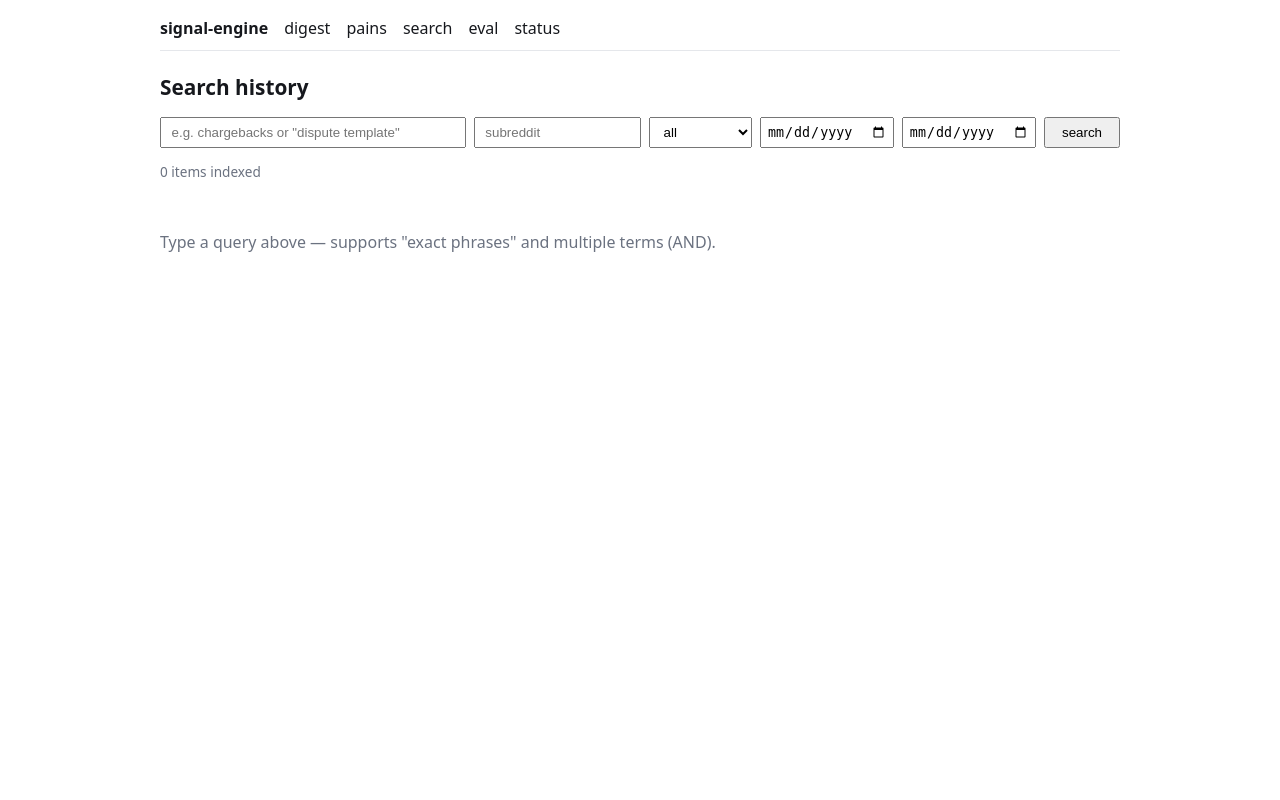
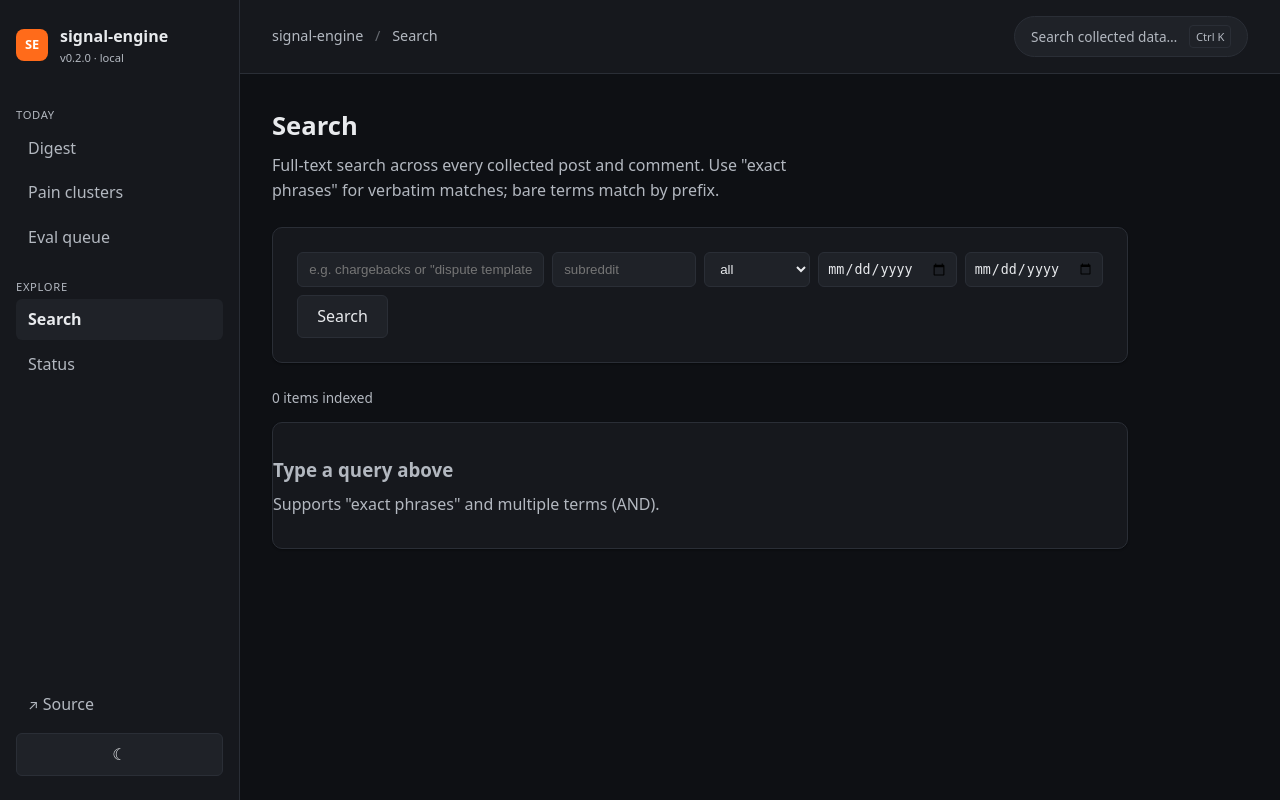
Before and after one commit to 10xdev4u-alt/signal-engine, a FastAPI app: page /search in a window 1280 px wide. Run offline with FastAPI, Linux system fonts and the light colour scheme; data comes from the database, SQL or seed files in the repository; data that the repository does not hold is empty.

Commit message:
fix: migrate all dashboard templates to designed shell layout (#60)
Five routes (digest, pains, pain_detail, profile, search, status) were
extending the stale base.html with only inline styles, so the sidebar
nav, breadcrumbs, search pill, theme toggle, and card system were missing
outside of /eval. They now extend _layout.html consistently and the old
base.html is removed.

Fixes #55

Co-authored-by: the-ai-developer <88466089+the-ai-developer@users.noreply.github.com>

```diff
--- a/signal_engine/web/templates/base.html
+++ /dev/null
@@ -1,36 +0,0 @@
-<!DOCTYPE html>
-<html lang="en">
-<head>
-<meta charset="utf-8">
-<meta name="viewport" content="width=device-width, initial-scale=1">
-<title>{% block title %}Signal Engine{% endblock %}</title>
-<style>
-  :root { --ink: #16181d; --muted: #6b7280; --line: #e5e7eb; --accent: #b45309; }
-  body { font-family: system-ui, -apple-system, sans-serif; color: var(--ink);
-         max-width: 60rem; margin: 0 auto; padding: 1rem 1.5rem 4rem; line-height: 1.55; }
-  nav { display: flex; gap: 1rem; border-bottom: 1px solid var(--line); padding-bottom: .6rem; margin-bottom: 1.2rem; }
-  nav a { text-decoration: none; color: var(--ink); }
-  nav a:hover { color: var(--accent); }
-  h1 { font-size: 1.3rem; } h2 { font-size: 1.05rem; margin-top: 1.6rem; }
-  table { border-collapse: collapse; width: 100%; margin-top: .8rem; }
-  th, td { text-align: left; padding: .35rem .6rem; border-bottom: 1px solid var(--line); }
-  th { color: var(--muted); font-weight: 600; font-size: .85rem; }
-  .num { text-align: right; }
-  .quote { border-left: 3px solid var(--line); margin: .6rem 0; padding: .3rem .9rem; color: #374151; }
-  .muted { color: var(--muted); font-size: .85rem; }
-  .score { color: var(--accent); font-variant-numeric: tabular-nums; }
-  .empty { color: var(--muted); padding: 2rem 0; }
-</style>
-</head>
-<body>
-<nav>
-  <strong>signal-engine</strong>
-  <a href="/digest">digest</a>
-  <a href="/pains">pains</a>
-  <a href="/search">search</a>
-  <a href="/eval">eval</a>
-  <a href="/status">status</a>
-</nav>
-{% block content %}{% endblock %}
-</body>
-</html>
--- a/signal_engine/web/templates/search.html
+++ b/signal_engine/web/templates/search.html
@@ -1,23 +1,35 @@
-{% extends "base.html" %}
+{% extends "_layout.html" %}
 {% block title %}Search — Signal Engine{% endblock %}
+{% block crumbs %}<a href="/digest">signal-engine</a> <span class="crumbs-sep">/</span> <span>Search</span>{% endblock %}
 {% block content %}
-<h1>Search history</h1>
-<form method="get" action="/search" style="display:flex; gap:.5rem; flex-wrap:wrap; margin: .8rem 0;">
-  <input type="text" name="q" value="{{ q }}" placeholder='e.g. chargebacks or "dispute template"' style="flex:1; min-width:14rem; padding:.35rem .6rem;">
-  <input type="text" name="sub" value="{{ sub }}" placeholder="subreddit" style="width:9rem; padding:.35rem .6rem;">
-  <select name="type" style="padding:.35rem .6rem;">
+<div class="page-header">
+  <div>
+    <h1 class="page-title">Search</h1>
+    <p class="page-subtitle">Full-text search across every collected post and comment. Use "exact phrases" for verbatim matches; bare terms match by prefix.</p>
+  </div>
+</div>
+<div class="card">
+  <form method="get" action="/search" style="display:flex; gap:.5rem; flex-wrap:wrap; margin: 0;">
+    <input type="text" name="q" value="{{ q }}" placeholder='e.g. chargebacks or "dispute template"' style="flex:1; min-width:14rem; padding:.5rem .7rem; background: var(--bg-3); border:1px solid var(--line); border-radius:6px; color:var(--fg-1);">
+    <input type="text" name="sub" value="{{ sub }}" placeholder="subreddit" style="width:9rem; padding:.5rem .7rem; background: var(--bg-3); border:1px solid var(--line); border-radius:6px; color:var(--fg-1);">
+    <select name="type" style="padding:.5rem .7rem; background: var(--bg-3); border:1px solid var(--line); border-radius:6px; color:var(--fg-1);">
       <option value="">all</option>
       <option value="post" {% if type == 'post' %}selected{% endif %}>posts</option>
       <option value="comment" {% if type == 'comment' %}selected{% endif %}>comments</option>
     </select>
-  <input type="date" name="from" value="{{ from }}" style="padding:.3rem;">
-  <input type="date" name="to" value="{{ to }}" style="padding:.3rem;">
-  <button type="submit" style="padding:.35rem 1rem;">search</button>
+    <input type="date" name="from" value="{{ from }}" style="padding:.5rem; background: var(--bg-3); border:1px solid var(--line); border-radius:6px; color:var(--fg-1);">
+    <input type="date" name="to" value="{{ to }}" style="padding:.5rem; background: var(--bg-3); border:1px solid var(--line); border-radius:6px; color:var(--fg-1);">
+    <button type="submit" style="padding:.5rem 1.2rem;">Search</button>
   </form>
+</div>
 <p class="muted">{{ indexed }} items indexed</p>
 {% if results %}
+<div class="card">
   <table>
-  <tr><th>type</th><th>sub</th><th>title</th><th>match</th><th>date</th><th>link</th></tr>
+    <thead>
+      <tr><th>Type</th><th>Sub</th><th>Title</th><th>Match</th><th>Date</th><th>Link</th></tr>
+    </thead>
+    <tbody>
       {% for r in results %}
       <tr>
         <td>{{ r.ref_type }}</td>
@@ -25,14 +37,22 @@
         <td>{{ r.title }}</td>
         <td>{{ r.snip | safe }}</td>
         <td class="muted">{{ r.created_utc[:10] }}</td>
-    <td><a href="{{ r.permalink }}" rel="noreferrer">↗</a></td>
+        <td><a href="{{ r.permalink }}" rel="noreferrer" target="_blank">↗</a></td>
       </tr>
       {% endfor %}
+    </tbody>
   </table>
   <p class="muted">showing {{ results | length }} result(s), capped at 200</p>
+</div>
 {% elif q %}
-<p class="empty">No matches for this query.</p>
+<div class="card empty">
+  <h3 style="margin: 0 0 var(--space-2);">No matches</h3>
+  <p style="margin: 0;">Try fewer terms or drop the filters.</p>
+</div>
 {% else %}
-<p class="empty">Type a query above — supports "exact phrases" and multiple terms (AND).</p>
+<div class="card empty">
+  <h3 style="margin: 0 0 var(--space-2);">Type a query above</h3>
+  <p style="margin: 0;">Supports "exact phrases" and multiple terms (AND).</p>
+</div>
 {% endif %}
 {% endblock %}
```
Also changed, not shown: signal_engine/web/templates/digest.html (+15 -4 lines), signal_engine/web/templates/pain_detail.html (+24 -8 lines), signal_engine/web/templates/pains.html (+20 -5 lines), signal_engine/web/templates/profile.html (+19 -6 lines), signal_engine/web/templates/status.html (+39 -9 lines). Lines whose indentation alone changed are shown as unchanged.
